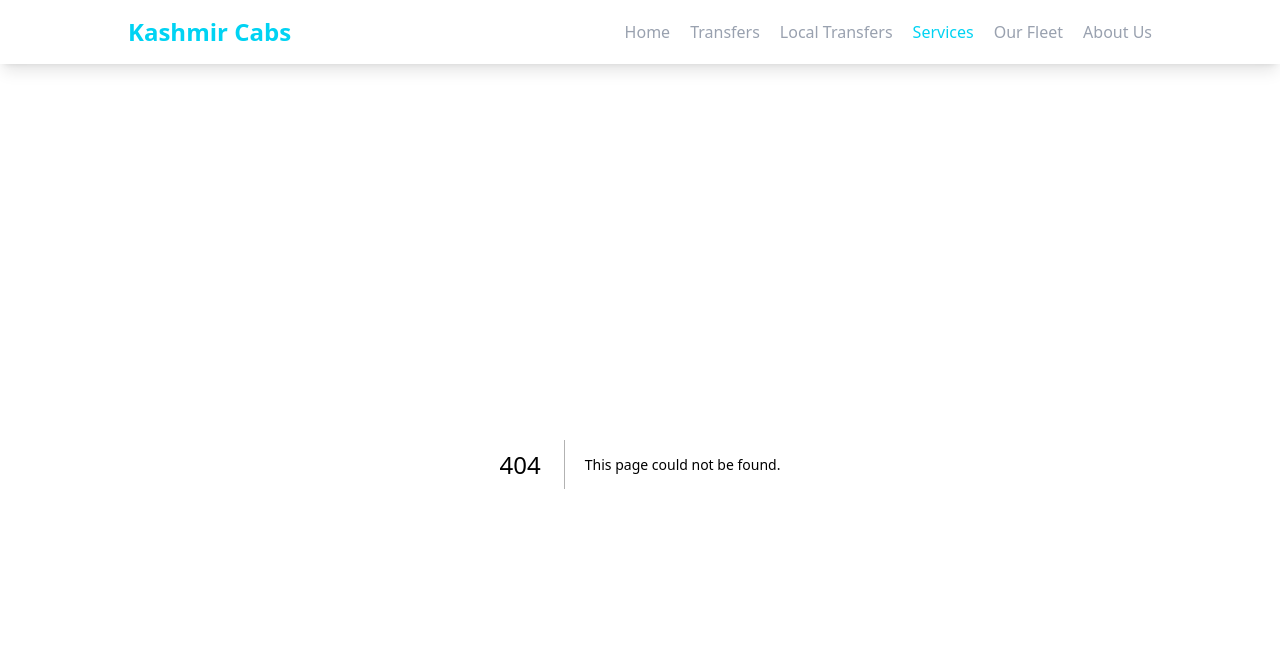
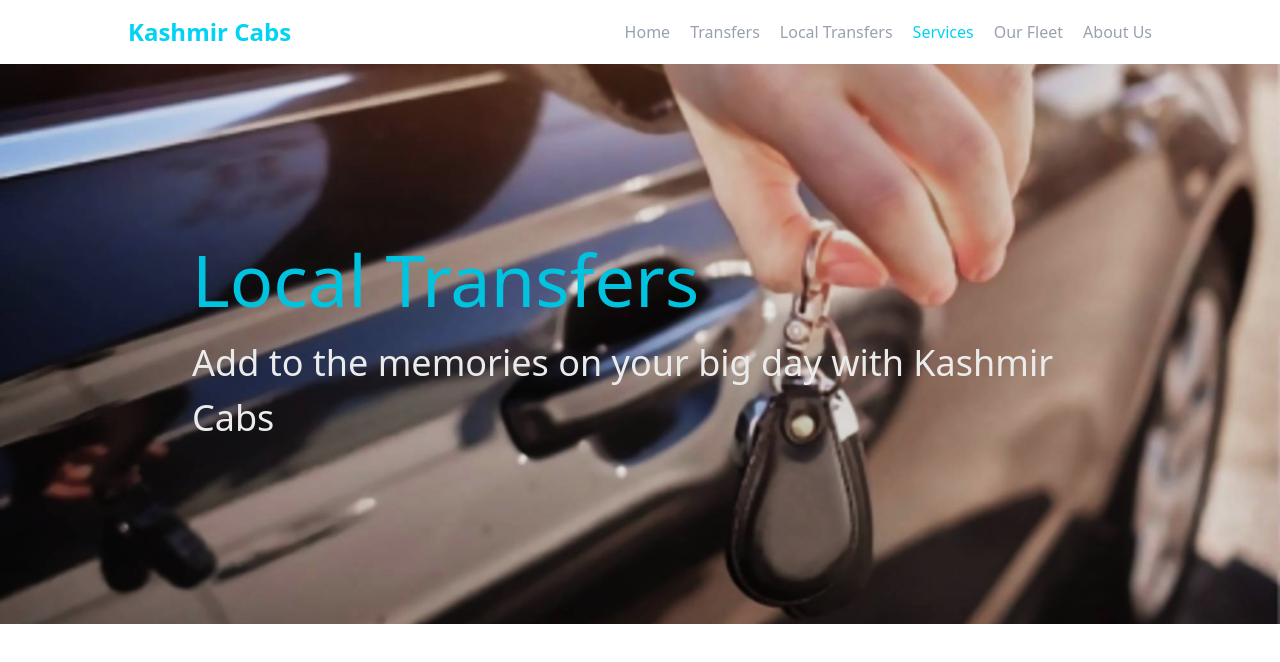
Before and after one commit to sartajhajam/car-rental, a Next.js app: page /services in a window 1280 px wide. Before the commit this address had no page. Shown: the top 662 px of the page. Built offline with nearby package versions, Linux system fonts and the light colour scheme.

Commit message:
added servics page

```diff
--- /dev/null
+++ b/src/app/services/page.jsx
@@ -0,0 +1,18 @@
+import Banners from "@/components/Banners"
+import React from 'react'
+
+const Services = () => {
+  return (
+    <div>
+      <Banners
+        img="/local-banner.jpg"
+        title="Local Transfers"
+        text="Add to the memories on your big day with Kashmir Cabs"
+      />
+
+
+    </div>
+  )
+}
+
+export default Services
--- a/src/components/Banners.jsx
+++ b/src/components/Banners.jsx
@@ -1,4 +1,5 @@
 import React from "react";
+
 
 const Banners = ({ img, title, text, backgroundColor = "#f5f5f5" }) => {
   return (
```
